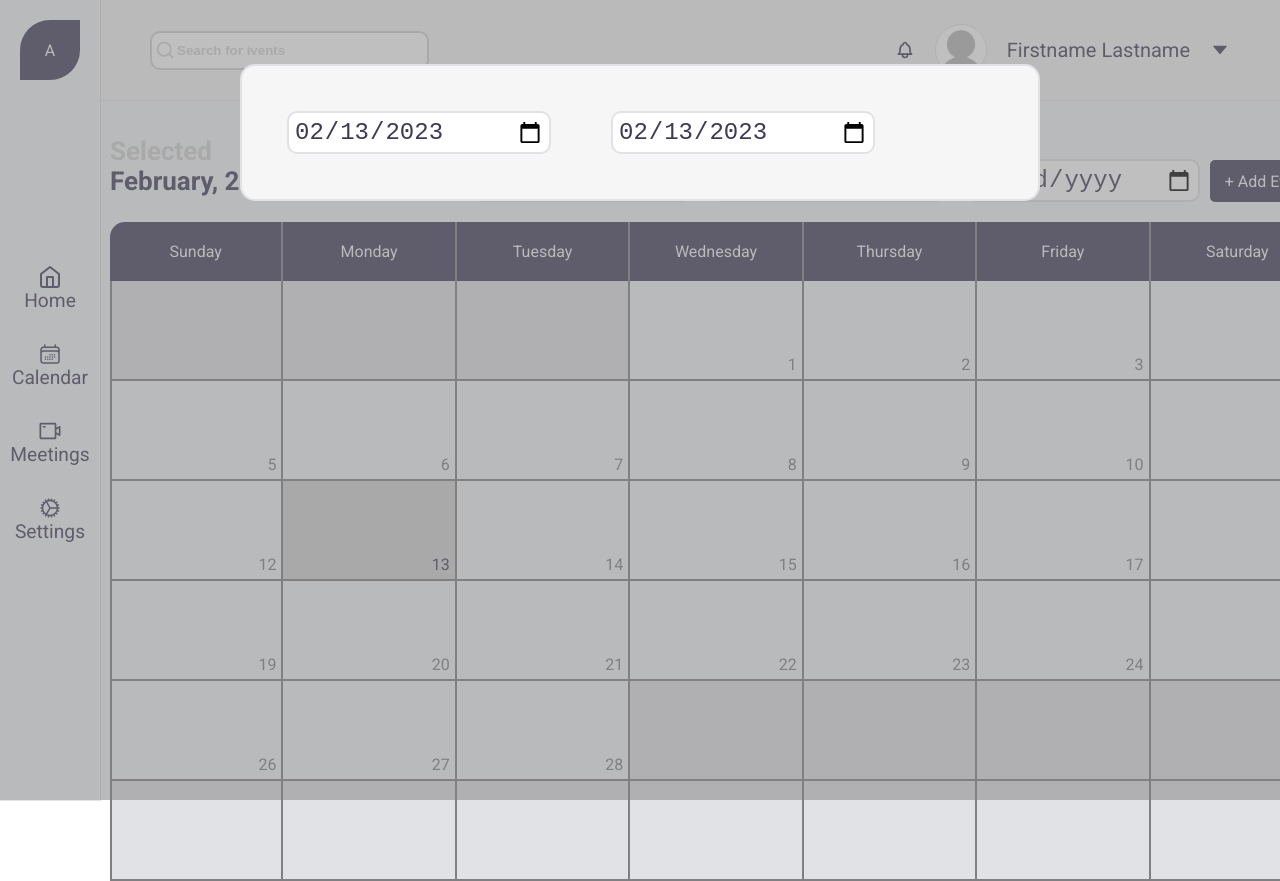
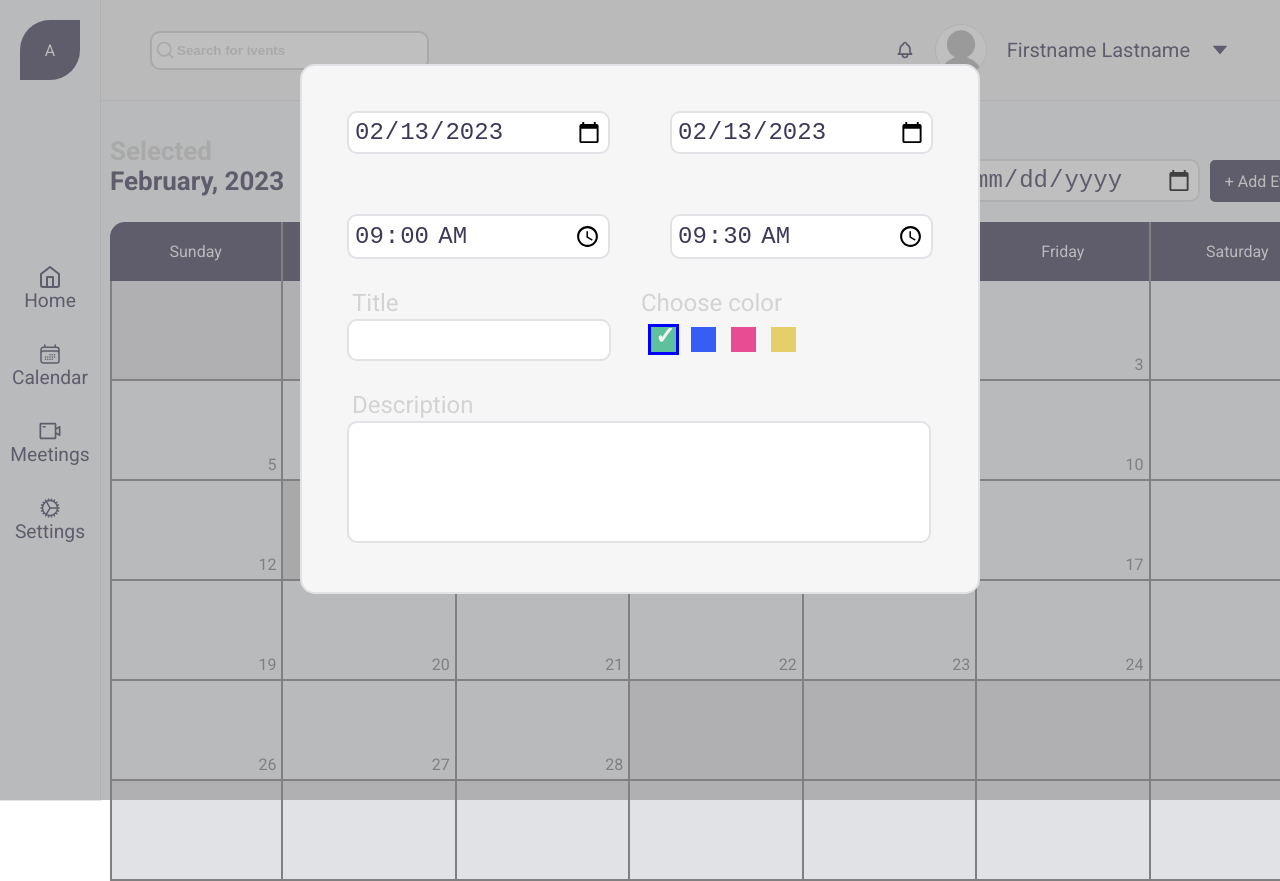
Before and after one commit to bashprog/task_manager, a React app in the folder Client/: page / in a window 1280 px wide. Shown: the top 881 px of the page. Built offline with nearby package versions, Linux system fonts and the light colour scheme.

Commit message:
Improve PopUp

```diff
--- a/Client/src/components/PopUp/PopUp.scss
+++ b/Client/src/components/PopUp/PopUp.scss
@@ -19,13 +19,38 @@
   padding: 15px;
   border-radius: 15px;
   border: 2px solid $gray-dark;
-  max-width: 800px;
+  max-width: 680px;
   margin: 5% auto;
   background: $gray-light;
   position: relative;
   box-sizing: border-box;
   z-index: 1010;
-  input {
+  textarea {
+    border: 2px solid $gray_dark;
+    border-radius: 10px;
+    width: 570px;
+    margin: 30px;
+    color: $dark;
+    font-size: 24px;
+    padding: 5px;
+    position: relative;
+    cursor: pointer;
+    overflow: visible;
+    resize: none;
+    &:focus {
+      outline: none;
+    }
+    &+span {
+      display: block;
+      position: absolute;
+      top: 0;
+      left: 35px;
+      font-size: 24px;
+      color: lightgray;
+      user-select: none;
+    }
+  }
+  input:not([type=radio]) {
     border: 2px solid $gray_dark;
     border-radius: 10px;
     width: 250px;
@@ -36,22 +61,101 @@
     position: relative;
     cursor: pointer;
     overflow: visible;
+    &[type=text] {
+      cursor: text;
+      &+span {
+        display: block;
+        position: absolute;
+        top: 0;
+        left: 35px;
+        font-size: 24px;
+        color: lightgray;
+        user-select: none;
+      }
+    }
+
     &:focus {
       outline: none;
     };
-    &#task-start-date::before {
+    &::before {
       display: block;
-      content: 'Start date';
-      position: absolute;
-      top: -30px;
-      color: lightgray;
-    };
-    &#task-end-date::before {
-      display: block;
-      content: 'End date';
       position: absolute;
       top: -30px;
       color: lightgray;
     }
+    &#task-start-date::before {
+      content: 'Start date';
+    };
+    &#task-end-date::before {
+      content: 'End date';
+    }
+    &#task-start-time::before {
+      content: 'Start time';
+    };
+    &#task-end-time::before {
+      content: 'End time';
+    };
+    &#task-title::before {
+      content: 'Title';
+    };
+  }
+  .choose-color {
+    .radio-container {
+      position: relative;
+      margin-top: 10px;
+      margin-left: 10px;
+      display: inline-block;
+      cursor: pointer;
+      padding: 15px;
+    }
+    span {
+      font-size: 24px;
+      color: lightgray;
+      user-select: none;
+    }
+    input {
+      display: none;
+      position: relative;
+    }
+    .checkmark {
+      position: absolute;
+      top: 0;
+      left: 0;
+      width: 25px;
+      height: 25px;
+      background: red;
+      box-sizing: border-box;
+      outline: 3px solid transparent;
+      transition: .3s ;
+      &.success {
+        background: $success;
+      }
+      &.primary {
+        background: $primary;
+      }
+      &.danger {
+        background: $danger;
+      }
+      &.warning {
+        background: $warning;
+      }
+      &::after {
+        content: "\2713";
+        position: absolute;
+        top: -5px;
+        left: 4px;
+        display: block;
+        font-weight: bold;
+        color: $gray;
+        transition: .3s linear;
+        transform: scale(0);
+      }
+    }
+    input:checked ~ .checkmark {
+      outline: 3px solid blue;
+      &::after {
+        transform: scale(1);
+      }
+    }
   }
 }
--- a/Client/src/components/PopUp/PopUp.tsx
+++ b/Client/src/components/PopUp/PopUp.tsx
@@ -12,15 +12,71 @@ interface IProps {
     endDate: string,
     startDateChangeHandler: (e: any) => void,
     endDateChangeHandler: (e: any) => void,
+    startTime: string,
+    endTime: string,
+    startTimeChangeHandler: (e: any) => void,
+    endTimeChangeHandler: (e: any) => void,
+    title: string,
+    changeTitle: (s: any) => void,
+    radioBox: string,
+    changeRadio: (e: any) => void,
+    textArea: string,
+    changeTextArea: (e: any) => void
 }
 
 const PopUp: React.FC<IProps> = (props) => {
-    return(
-        <section id={`popup`} className={`${props.isActive ? '' : 'hidden'}`} onClick={e => props.toggleVisibility(e)}>
+    return (
+        <section id={`popup`} className={`${!props.isActive && 'hidden'}`} onClick={props.toggleVisibility}>
             <div className={'popup'}>
                 <div className="flex">
-                    <input type="date" id={'task-start-date'} value={`${props.startDate}`} onChange={e => props.startDateChangeHandler(e)}/>
-                    <input type="date" id={'task-end-date'} value={`${props.endDate}`} onChange={e => props.endDateChangeHandler(e)}/>
+                    <input type="date" id={'task-start-date'} value={props.startDate}
+                           onChange={props.startDateChangeHandler}/>
+                    <input type="date" id={'task-end-date'} value={props.endDate}
+                           onChange={props.endDateChangeHandler}/>
+                </div>
+                <div className="flex">
+                    <input type="time" id={'task-start-time'} value={props.startTime}
+                           onChange={props.startTimeChangeHandler}/>
+                    <input type="time" id={'task-end-time'} value={props.endTime}
+                           onChange={props.endTimeChangeHandler}/>
+                </div>
+                <div className="flex">
+                    <div className="relative">
+                        <input type="text" id={'task-title'} value={props.title}
+                               onChange={e => props.changeTitle(e.target.value)}/>
+                        <span>Title</span>
+                    </div>
+                    <div className="choose-color">
+                        <span>Choose color</span>
+                        <br/>
+                        <label className="radio-container">
+                            <input type="radio" value={'success'} name={'color'} checked={props.radioBox == 'success'}
+                                   onChange={e => props.changeRadio(e.target.value)}/>
+                            <span className="checkmark success"/>
+                        </label>
+                        <label className="radio-container">
+                            <input type="radio" value={'primary'} name={'color'} checked={props.radioBox == 'primary'}
+                                   onChange={e => props.changeRadio(e.target.value)}/>
+                            <span className="checkmark primary"/>
+                        </label>
+                        <label className="radio-container">
+                            <input type="radio" value={'danger'} name={'color'} checked={props.radioBox == 'danger'}
+                                   onChange={e => props.changeRadio(e.target.value)}/>
+                            <span className="checkmark danger"/>
+                        </label>
+                        <label className="radio-container">
+                            <input type="radio" value={'warning'} name={'color'} checked={props.radioBox == 'warning'}
+                                   onChange={e => props.changeRadio(e.target.value)}/>
+                            <span className="checkmark warning"/>
+                        </label>
+                    </div>
+                </div>
+                <div className="flex">
+                    <div className="relative">
+                        <textarea id={'description'} rows={4} value={props.textArea}
+                                  onChange={e => props.changeTextArea(e.target.value)}/>
+                        <span>Description</span>
+                    </div>
                 </div>
             </div>
         </section>
--- a/Client/src/containers/PopUpContainer/PopUpContainer.tsx
+++ b/Client/src/containers/PopUpContainer/PopUpContainer.tsx
@@ -6,6 +6,14 @@ import {useDateStore} from "../../stores/CalendarStore";
 import PopUp from "../../components/PopUp/PopUp";
 
 import {toISOStringWithTimezone} from "../../helpers/datesHelper";
+
+const checker = (str: any) => {
+    if (str < 10) {
+        str = `0${str}`
+    }
+
+    return `${str}`;
+}
 
 const PopUpContainer: React.FC = () => {
     const chosenDate = useDateStore(state => state.chosenDate);
@@ -16,12 +24,21 @@ const PopUpContainer: React.FC = () => {
     }, [chosenDate])
 
     const {toggle, isActive} = usePopUpStore();
-
+    //Dates
     const [startDate, changeStartDate] = useState(toISOStringWithTimezone(chosenDate).substring(0, 10));
-    const [endDate, changeEndDate] = useState(toISOStringWithTimezone(chosenDate).substring(0, 10))
+    const [endDate, changeEndDate] = useState(toISOStringWithTimezone(chosenDate).substring(0, 10));
+    //Time
+    const [startTime, changeStartTime] = useState('09:00');
+    const [endTime, changeEndTime] = useState('09:30');
+    //Title
+    const [title, changeTitle] = useState('');
+    //Radio
+    const [radioBox, changeRadio] = useState('success')
+    //TextArea
+    const [textArea, changeTextArea] = useState('');
 
     const toggleVisibility = (e: React.MouseEvent<HTMLElement, MouseEvent>) => {
-        (e.target as any).id == 'popup' ? toggle() : null
+        (e.target as any).id == 'popup' && toggle()
     };
 
     const startDateChangeHandler = (e: any) => {
@@ -40,6 +57,36 @@ const PopUpContainer: React.FC = () => {
         }
     };
 
+    const addHalfHour = (e: string | any) => {
+        let hours = e.substring(0, 2);
+        let minutes = e.substring(3);
+
+        if (minutes < 30) {
+            minutes = checker(parseInt(minutes)+30)
+        } else {
+            minutes = checker(parseInt(minutes) + 30 - 60)
+            if (startDate == endDate) {
+                hours < 23 ? hours = checker(parseInt(hours) + 1) : minutes = '59';
+            } else {
+                hours < 23 ? hours = checker(parseInt(hours) + 1) : hours = '00';
+            }
+        }
+
+        return `${hours}:${minutes}`;
+    }
+
+    const startTimeChangeHandler = (e: any) => {
+        changeStartTime(e.target.value);
+
+        (e.target.value > endTime) && changeEndTime(addHalfHour(e.target.value));
+    }
+
+    const endTimeChangeHandler = (e: any) => {
+        changeEndTime(e.target.value);
+
+        (e.target.value < startTime) && changeStartTime(e.target.value);
+    }
+
     const props = {
         isActive,
         toggleVisibility,
@@ -47,6 +94,16 @@ const PopUpContainer: React.FC = () => {
         endDate,
         startDateChangeHandler,
         endDateChangeHandler,
+        startTime,
+        endTime,
+        startTimeChangeHandler,
+        endTimeChangeHandler,
+        title,
+        changeTitle,
+        radioBox,
+        changeRadio,
+        textArea,
+        changeTextArea
     }
 
     return (
--- a/Client/src/main.scss
+++ b/Client/src/main.scss
@@ -27,6 +27,10 @@ body {
 
 .space {
   justify-content: space-between;
+}
+
+.relative {
+  position: relative;
 }
 
 .wrap {
```
Also changed, not shown: Client/src/stores/TaskStore.ts (added, +26 -0 lines).
